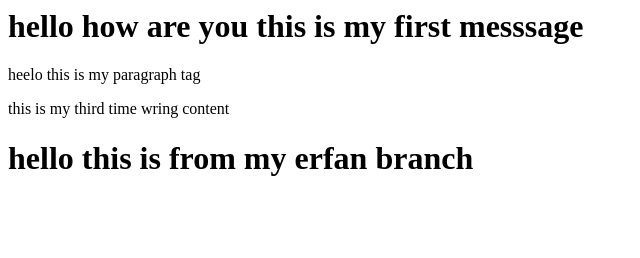
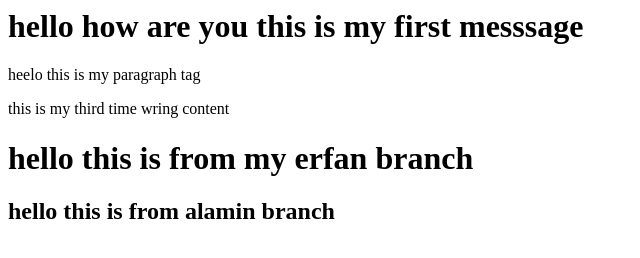
Before and after one commit to erfanhnn/gitpractiseproject, a plain HTML site: page index.html in a window 1280 px wide. Shown: the whole page, without its empty margins (0-640 px from the left). Drawn offline with Linux system fonts and the light colour scheme.

Commit message:
first commit from alamin

```diff
--- a/index.html
+++ b/index.html
@@ -12,7 +12,7 @@
 
 
 	<h1>hello this is from my erfan branch</h1>
-
+<h2>hello this is from alamin branch</h2>
 	<body>
 
 
```
